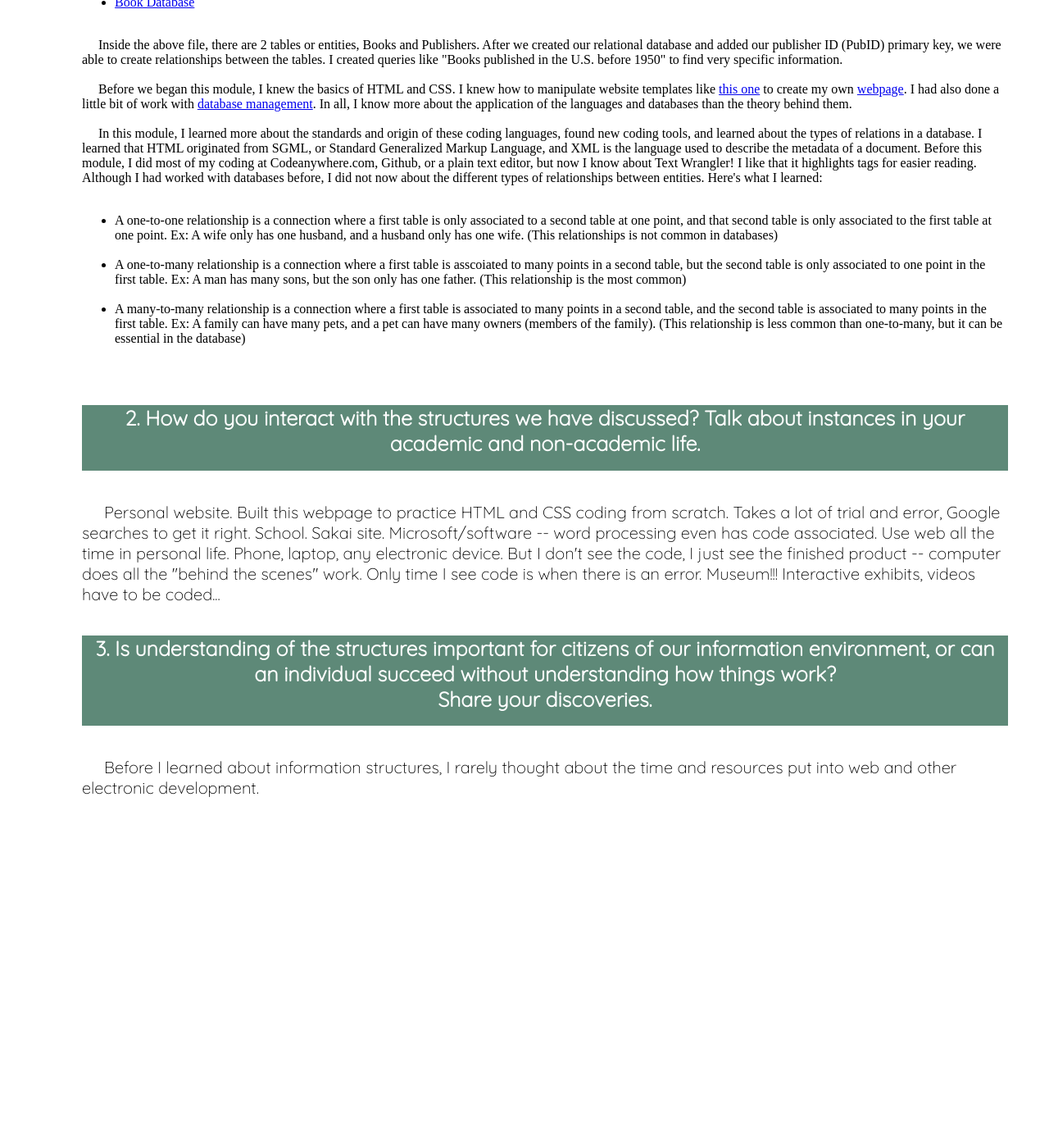
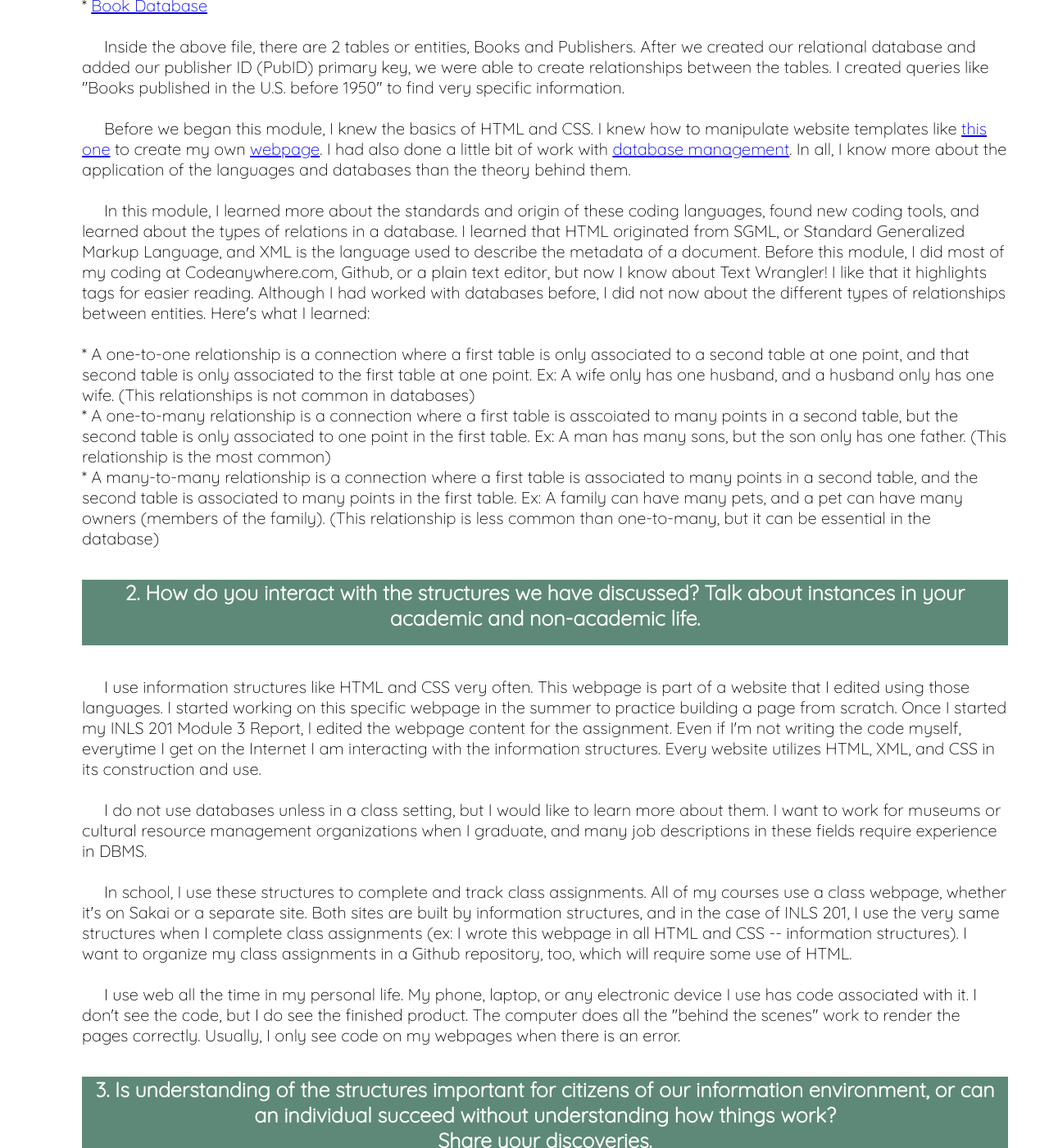
Before and after one commit to rcmetcalf/rcmetcalf.github.io, a Jekyll site: the page gooey/index.html, which Jekyll copies as it is, in a window 1280 px wide and 1400 px high, scrolled down 2787 px. Shown: the whole window at 82% size. Built offline with Jekyll 4.4.1, drawn with Linux system fonts in a browser that asks for light colours; Markdown is read by kramdown in place of the engine named in the settings; some of the changed text lies outside the part shown.

Commit message:
Update index.html

```diff
--- a/gooey/index.html
+++ b/gooey/index.html
@@ -44,48 +44,39 @@
 			<img src="https://cloud.githubusercontent.com/assets/13002608/10264318/c81cf22a-69d5-11e5-9878-b6b2de7edbd2.png"><br>
 			&nbsp;&nbsp;&nbsp;&nbsp;&nbsp;Although this table is very small, it has many redundancies. Penguin publishing group is repeated 4 different times under entity "Publisher," and the Penguin email is repeated another 4 times, too. John Steinbeck is listed three times for three separate books. JK Rowling is also listed twice. The table is not sorted alphabetically, and there is no individual specific identifier, like a primary key, to distinguish between authors or titles. In all, this table could be better represented using a relational database.<br><br>
 			&nbsp;&nbsp;&nbsp;&nbsp;&nbsp;The relational database is created by breaking apart the flat database into multiple tables, or entities, with specific and relavent attributes. Using the example above, I would create entities like<br><br>
-			<ul>
-				<li>Book -- attributes could be "Title" and "ISBN"</li><br>
-				<li>Publisher -- attributes could be "Name," "City," and "Email"</li><br>
-				<li>Author -- attributes could be "Name," "Age," and "Hometown"</li><br>
-			</ul>
+
+				* Book -- attributes could be "Title" and "ISBN"<br>
+				* Publisher -- attributes could be "Name," "City," and "Email"<br>
+				* Author -- attributes could be "Name," "Age," and "Hometown"<br>
 			<br>
 			&nbsp;&nbsp;&nbsp;&nbsp;&nbsp;I'll also need to create a primary key as a unique identifier for each book. I can use the ISBN number. These new categories will be related to each other in the database. Now, when someone wants to find out what books Penguin has published, they can create a query and search the database. In INLS 161, we did some basic database management practice, and we created a relational databse and queries from a large flat database. Here are some of the database files we worked with:<br><br>
-			<ul>
-				<li><a href="http://rcmetcalf.github.io/content/inls-161-book-database.odb">Book Database</a><br></li>
-			</ul>
+				* <a href="http://rcmetcalf.github.io/content/inls-161-book-database.odb">Book Database</a><br>
 			<br>
 			&nbsp;&nbsp;&nbsp;&nbsp;&nbsp;Inside the above file, there are 2 tables or entities, Books and Publishers. After we created our relational database and added our publisher ID (PubID) primary key, we were able to create relationships between the tables. I created queries like "Books published in the U.S. before 1950" to find very specific information.<br>
 			<br>
 			&nbsp;&nbsp;&nbsp;&nbsp;&nbsp;Before we began this module, I knew the basics of HTML and CSS. I knew how to manipulate website templates like <a href="http://carte-noire.jacobtomlinson.co.uk/">this one</a> to create my own <a href="http://rcmetcalf.github.io">webpage</a>. I had also done a little bit of work with <a href="http://rcmetcalf.github.io/content/inls-161-book-database.odb">database management</a>. In all, I know more about the application of the languages and databases than the theory behind them.<br><br>
 			&nbsp;&nbsp;&nbsp;&nbsp;&nbsp;In this module, I learned more about the standards and origin of these coding languages, found new coding tools, and learned about the types of relations in a database. I learned that HTML originated from SGML, or Standard Generalized Markup Language, and XML is the language used to describe the metadata of a document. Before this module, I did most of my coding at Codeanywhere.com, Github, or a plain text editor, but now I know about Text Wrangler! I like that it highlights tags for easier reading. Although I had worked with databases before, I did not now about the different types of relationships between entities. Here's what I learned:<br><br>
-			<ul>
-				<li>A one-to-one relationship is a connection where a first table is only associated to a second table at one point, and that second table is only associated to the first table at one point. Ex: A wife only has one husband, and a husband only has one wife. (This relationships is not common in databases)</li><br>
-				<li>
-					A one-to-many relationship is a connection where a first table is asscoiated to many points in a second table, but the second table is only associated to one point in the first table. Ex: A man has many sons, but the son only has one father. (This relationship is the most common)
-				</li><br>
-				<li>
-					A many-to-many relationship is a connection where a first table is associated to many points in a second table, and the second table is associated to many points in the first table. Ex: A family can have many pets, and a pet can have many owners (members of the family). (This relationship is less common than one-to-many, but it can be essential in the database)
-				</li>
+			* A one-to-one relationship is a connection where a first table is only associated to a second table at one point, and that second table is only associated to the first table at one point. Ex: A wife only has one husband, and a husband only has one wife. (This relationships is not common in databases)<br>
 
-			</ul><br>
+			* A one-to-many relationship is a connection where a first table is asscoiated to many points in a second table, but the second table is only associated to one point in the first table. Ex: A man has many sons, but the son only has one father. (This relationship is the most common)
+				<br>
+			* A many-to-many relationship is a connection where a first table is associated to many points in a second table, and the second table is associated to many points in the first table. Ex: A family can have many pets, and a pet can have many owners (members of the family). (This relationship is less common than one-to-many, but it can be essential in the database)<br>
 			</p><br>
 			<div class="jumbotron-1">
 				2. How do you interact with the structures we have discussed? Talk about instances in your academic and non-academic life.</div><br>
 			<p>
-			&nbsp;&nbsp;&nbsp;&nbsp;&nbsp;Personal website. Built this webpage to practice HTML and CSS coding from scratch. Takes a lot of trial and error, Google searches to get it right.
-
-			School. Sakai site. Microsoft/software -- word processing even has code associated.
-
-			Use web all the time in personal life. Phone, laptop, any electronic device. But I don't see the code, I just see the finished product -- computer does all the "behind the scenes" work. Only time I see code is when there is an error.
-
-			Museum!!! Interactive exhibits, videos have to be coded...
+			&nbsp;&nbsp;&nbsp;&nbsp;&nbsp;I use information structures like HTML and CSS very often. This webpage is part of a website that I edited using those languages. I started working on this specific webpage in the summer to practice building a page from scratch. Once I started my INLS 201 Module 3 Report, I edited the webpage content for the assignment. Even if I'm not writing the code myself, everytime I get on the Internet I am interacting with the information structures. Every website utilizes HTML, XML, and CSS in its construction and use.<br><br>
+			&nbsp;&nbsp;&nbsp;&nbsp;&nbsp;I do not use databases unless in a class setting, but I would like to learn more about them. I want to work for museums or cultural resource management organizations when I graduate, and many job descriptions in these fields require experience in DBMS.<br><br>
+			&nbsp;&nbsp;&nbsp;&nbsp;&nbsp;In school, I use these structures to complete and track class assignments. All of my courses use a class webpage, whether it's on Sakai or a separate site. Both sites are built by information structures, and in the case of INLS 201, I use the very same structures when I complete class assignments (ex: I wrote this webpage in all HTML and CSS -- information structures). I want to organize my class assignments in a Github repository, too, which will require some use of HTML.<br><br>
+			&nbsp;&nbsp;&nbsp;&nbsp;&nbsp;I use web all the time in my personal life. My phone, laptop, or any electronic device I use has code associated with it. I don't see the code, but I do see the finished product. The computer does all the "behind the scenes" work to render the pages correctly. Usually, I only see code on my webpages when there is an error.<br>
 			</p><br>
 			<div class="jumbotron-2">
 				3. Is understanding of the structures important for citizens of our information environment, or can an individual succeed without understanding how things work?<br>
 				Share your discoveries.</div><br>
 			<p>
-			&nbsp;&nbsp;&nbsp;&nbsp;&nbsp;Before I learned about information structures, I rarely thought about the time and resources put into web and other electronic development.
+			&nbsp;&nbsp;&nbsp;&nbsp;&nbsp;Before I learned about information structures, I rarely thought about the time and resources put into web and other electronic management. I could navigate the web just fine, even though I didn't know about HTML or CSS. But now that I know about these structures, I think that it is very important for all people to know at least the basics of information structures.<br><br>
+			&nbsp;&nbsp;&nbsp;&nbsp;&nbsp;More and more aspects of daily life are being incorporated into the web. Schools place course information online, people use Google religiously, and a personal webpage can be used as a resume. If people learn how to code for themselves, they will be able to stay up-to-date with changes in information technology, or even contribute to it themselves. I know that I personally view the Internet and other information systems differently now that I know how they are organized and built. For example, when I receive "404 errors" now, I understand that the webpage could be missing because of a incorrectly named link path. Before I knew about information structures, I thought that error was caused by dropped wifi or a faulty computer.<br><br>
+			&nbsp;&nbsp;&nbsp;&nbsp;&nbsp;Understanding information structures may not be necessary to use the web or make a basic table, but it definitely benefits people to know why and how these concpets work. You don't <em>have</em> to know how your car's engine works to drive it, but it's very useful to understand how it works in case your car breaks down. Same thing goes for information structures. Knowing how codes and databases work can be very helpful when you have to troubleshoot technology problems.<br>
 			</p><br>
 		</p>
 	</div>
```
